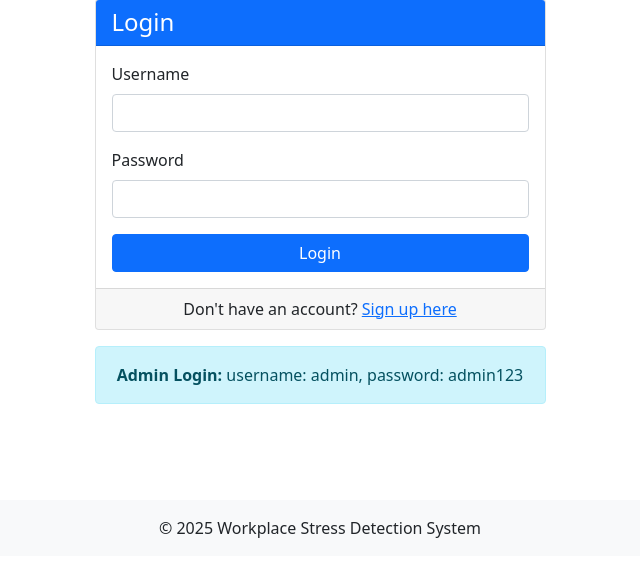
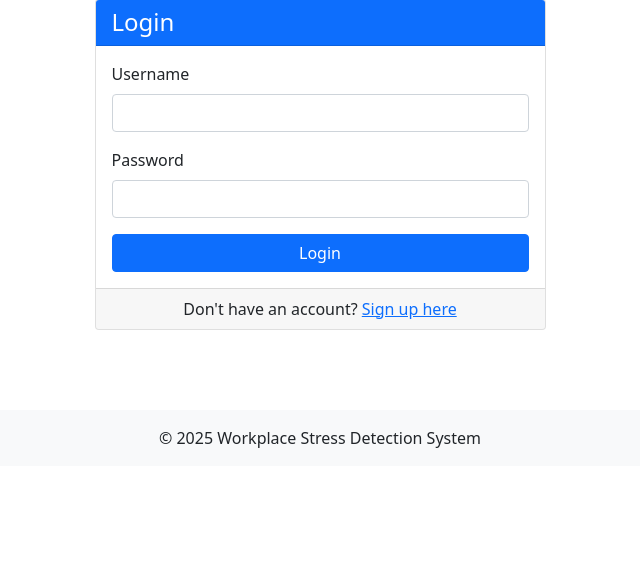
Before and after one commit to Bhargav0326/stress-prediction, a Flask app: page /login in a window 1280 px wide. Shown: the part 121-698 px from the top of the page, without its empty margins (320-960 px from the left). Run offline with Flask 3, Linux system fonts and the light colour scheme.

Commit message:
Update login.html

```diff
--- a/templates/login.html
+++ b/templates/login.html
@@ -119,11 +119,11 @@
                     <p class="mb-0">Don't have an account? <a href="{{ url_for('signup') }}">Sign up here</a></p>
                 </div>
             </div>
-            <div class="text-center mt-3">
+<!--             <div class="text-center mt-3">
                 <div class="alert alert-info" role="alert">
                     <p class="mb-0"><strong>Admin Login:</strong> username: admin, password: admin123</p>
                 </div>
-            </div>
+            </div> -->
         </div>
     </div>
 </div>
```
